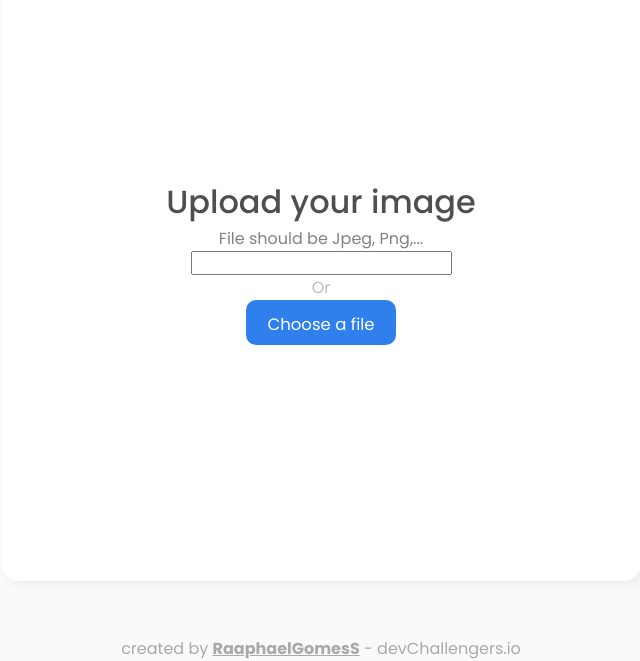
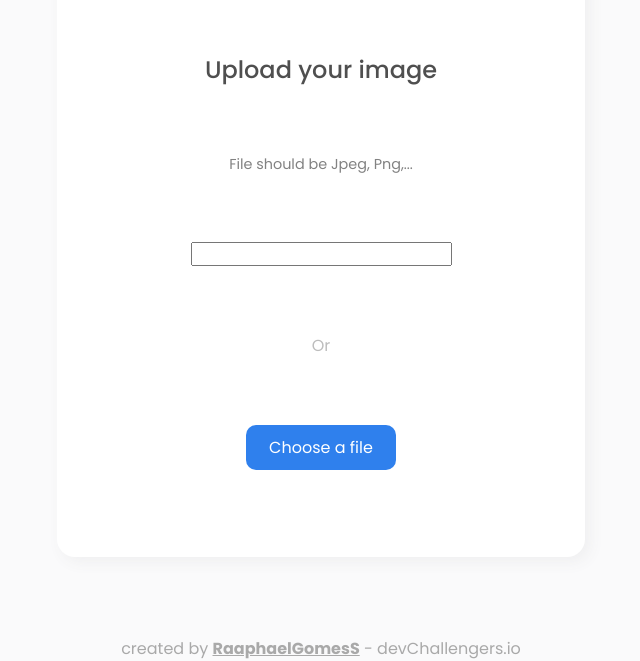
Before and after one commit to RaaphaelGomesS/Image_Uploader, a React (Create React App) app: page / in a window 1280 px wide. Shown: the part 139-800 px from the top of the page, without its empty margins (319-959 px from the left). Built offline with nearby package versions, Linux system fonts and the light colour scheme.

Commit message:
style: altera o tamanho do card, padding e o tamanho das fonts

```diff
--- a/src/components/cards/card.css
+++ b/src/components/cards/card.css
@@ -3,39 +3,41 @@
 
     display: flex;
     flex-direction: column;
-    justify-content: center;
+    justify-content: space-evenly;
     align-items: center;
-    text-align: center;
 
-    width: 40rem;
-    height: 40rem;
+    padding: 20px;
+
+    width: 33rem;
+    height: 37rem;
     border-radius: 18px;
-    box-shadow: 5px 5px 10px #EFEFF0;
-    padding: 5px;
+    box-shadow: 5px 5px 15px #EFEFF0;
 }
 
 h1{
     color: #4F4F4F;
     font-weight: 500;
+    font-size: 1.5rem;
 }
 
 h4{
     color: #828282;
     font-weight: 400;
+    font-size: 0.9rem;
 }
 
 p{
     color: #BDBDBD;
+    font-size: 1rem;
 }
 
 button{
     color: #FFFFFF;
     background-color: #2F80ED;
 
-    font-size: 16.5px;
+    font-size: 1rem;
 
     border-radius: 10px;
-    padding: 12px;
     width: 150px;
     height: 45px;
     text-align: center;
```
